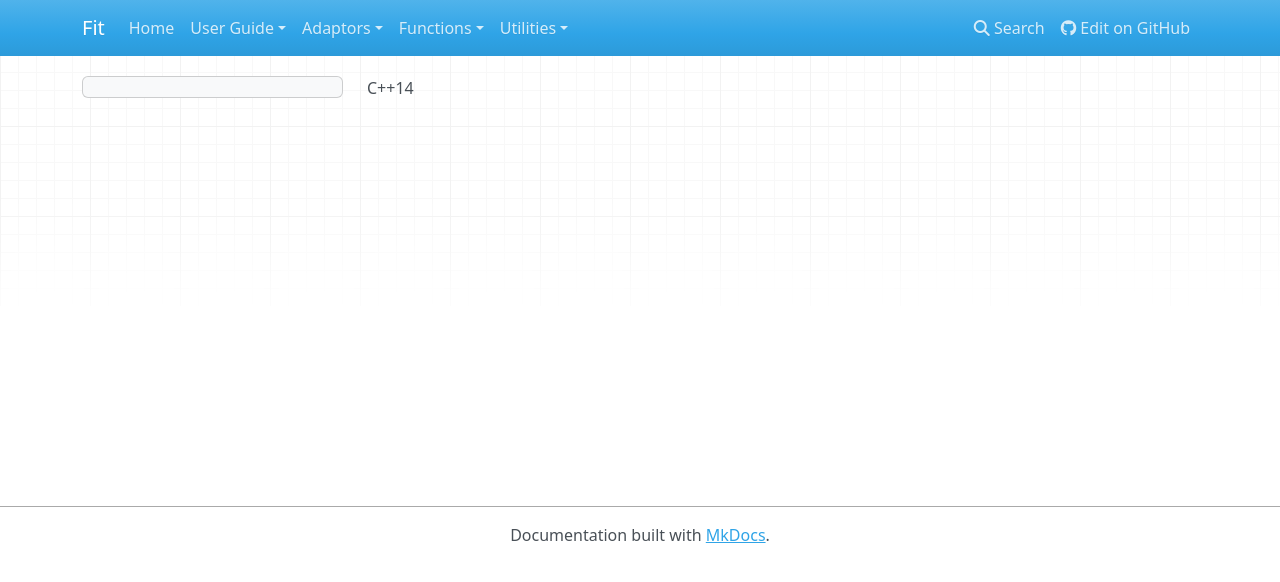
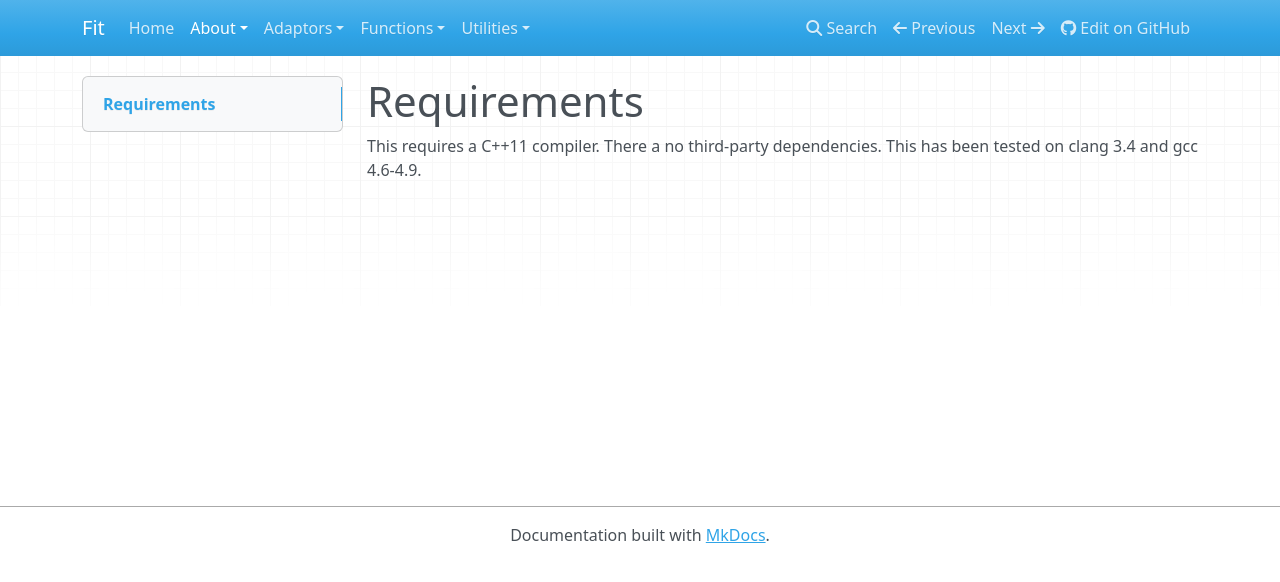
Before and after one commit to boostorg/hof, an MkDocs documentation site: the page built from doc/src/requirements.md, in a window 1280 px wide. Shown: the top 582 px of the page. Built offline with MkDocs 1.6.1, drawn with Linux system fonts in a browser that asks for light colours; nearby versions of some CDN libraries; old or Windows-style settings are respelled for this version of MkDocs.

Commit message:
Add some more docs

```diff
--- a/doc/src/requirements.md
+++ b/doc/src/requirements.md
@@ -1 +1,4 @@
-C++14
+Requirements
+============
+
+This requires a C++11 compiler. There a no third-party dependencies. This has been tested on clang 3.4 and gcc 4.6-4.9.
--- a/mkdocs.yml
+++ b/mkdocs.yml
@@ -4,8 +4,11 @@ site_dir: doc/html/
 repo_url: https://github.com/pfultz2/Fit
 use_directory_urls: false
 pages:
-- ['index.md', 'Home']
-- ['overview.md', 'User Guide', 'Overview']
+- ['overview.md', 'Home']
+# About
+- ['requirements.md', 'About', 'Requirements']
+- ['acknowledgements.md', 'About', 'Acknowledgements']
+- ['license.md', 'About', 'License']
 # Adaptors
 - ['by.md', 'Adaptors', 'by']
 - ['compose.md', 'Adaptors', 'compose']
```
Also changed, not shown: doc/src/acknowledgements.md (added, +7 -0 lines), doc/src/license.md (added, +22 -0 lines), doc/src/overview.md (+6 -0 lines).
